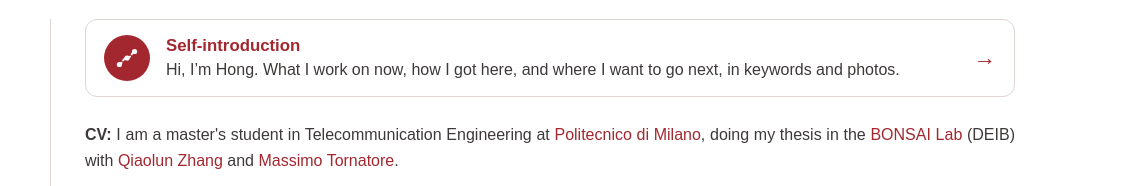
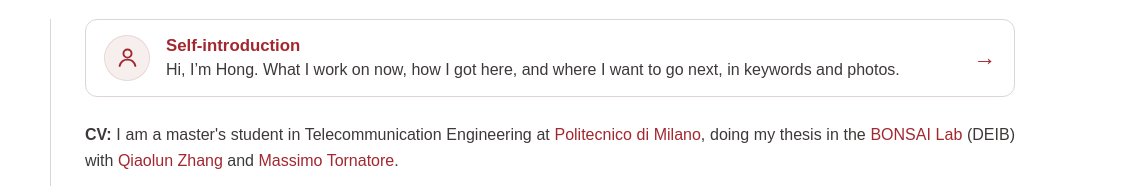
Before and after one commit to ArnoChanPolimi/ArnoChanPolimi.github.io, a plain HTML site: page index.html in a window 1280 px wide. Shown: the part 317-503 px from the top of the page, 139-1280 px from the left. Drawn offline with Linux system fonts and the light colour scheme.

Commit message:
Restyle self-introduction card icon
Co-Authored-By: Claude Opus 5.5 <noreply@anthropic.com>
Claude-Session: https://claude.ai/code/session_01RUxSHbtkyt8j6kcUji6hnM

```diff
--- a/index.html
+++ b/index.html
@@ -67,8 +67,9 @@
     .interests li { margin-bottom:.4rem; }
     .story-card { display:flex; align-items:center; gap:16px; margin:0 0 1.6rem; padding:14px 18px; border:1px solid var(--rule); border-radius:12px; color:var(--ink); transition:background .2s ease, border-color .2s ease; }
     .story-card:hover,.story-card:focus-visible { text-decoration:none; background:#faf6f5; border-color:#cdb9b7; }
-    .story-icon { display:flex; flex:none; width:46px; height:46px; align-items:center; justify-content:center; border-radius:50%; background:var(--accent); }
-    .story-icon svg { width:26px; height:26px; }
+    .story-icon { display:flex; flex:none; width:46px; height:46px; align-items:center; justify-content:center; border-radius:50%; background:#f7efee; box-shadow:inset 0 0 0 1px #ead9d7; color:var(--accent); transition:background .2s ease, box-shadow .2s ease; }
+    .story-icon svg { width:27px; height:27px; }
+    .story-card:hover .story-icon { background:#f3e4e2; box-shadow:inset 0 0 0 1px #dcc2bf; }
     .story-text { flex:1; min-width:0; line-height:1.45; }
     .story-text strong { display:block; color:var(--accent); font-size:1.05rem; }
     .story-arrow { flex:none; color:var(--accent); font-size:1.4rem; transition:transform .2s ease; }
@@ -118,7 +119,7 @@
       <div class="content">
         <section id="about">
           <a class="story-card" href="story.html">
-            <span class="story-icon" aria-hidden="true"><svg viewBox="0 0 24 24" focusable="false"><path d="M5 18c3-1 3-6 7-6s4-5 7-6" fill="none" stroke="#fff" stroke-width="1.8" stroke-linecap="round" stroke-dasharray="2.5 2.6"/><circle cx="5" cy="18" r="2.4" fill="#fff"/><circle cx="12" cy="12" r="2.4" fill="#fff"/><circle cx="19" cy="6" r="2.4" fill="#fff"/></svg></span>
+            <span class="story-icon" aria-hidden="true"><svg viewBox="0 0 24 24" focusable="false" fill="none" stroke="currentColor" stroke-width="1.7" stroke-linecap="round" stroke-linejoin="round"><circle cx="12" cy="8.5" r="3.6"/><path d="M5 19.5c.9-3.6 3.7-5.6 7-5.6s6.1 2 7 5.6"/></svg></span>
             <span class="story-text"><strong>Self-introduction</strong>Hi, I’m Hong. What I work on now, how I got here, and where I want to go next, in keywords and photos.</span>
             <span class="story-arrow" aria-hidden="true">→</span>
           </a>
```
